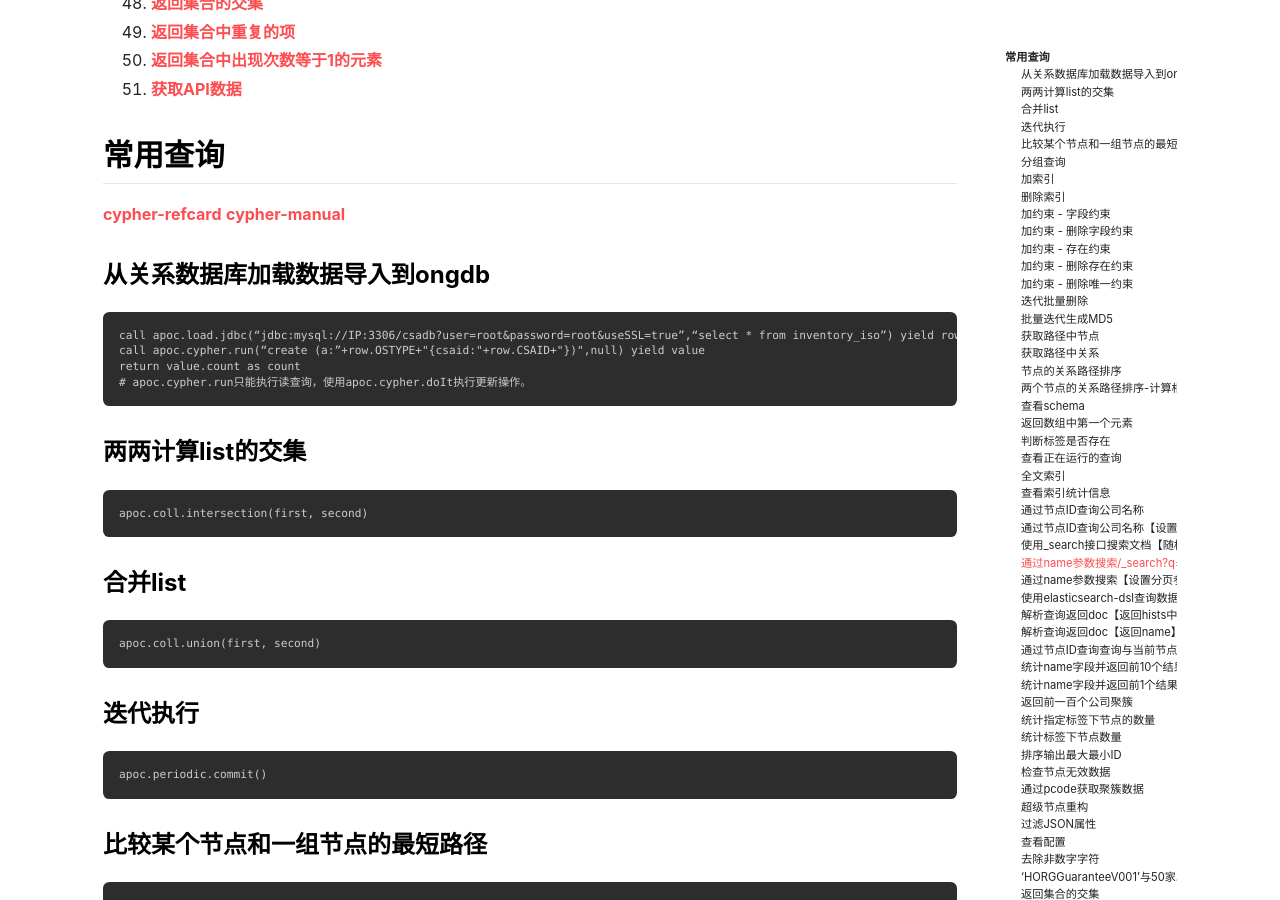
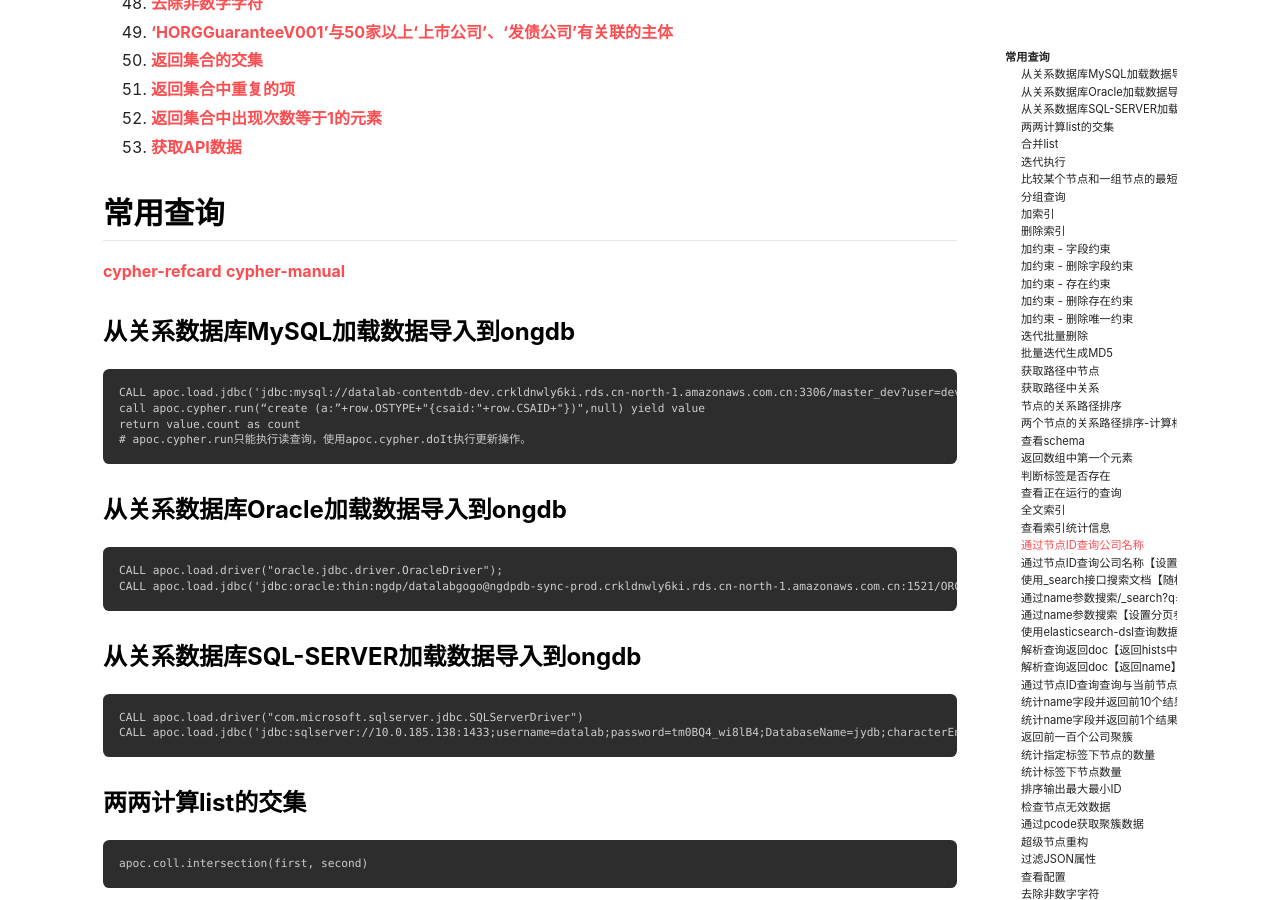
Before and after one commit to crazyyanchao/blog, a Jekyll site: the page built from _posts/2020-06-16-常用CYPHER查询（一）.md, in a window 1280 px wide and 900 px high, scrolled down 1731 px. Built offline with Jekyll 4.4.1, drawn with Linux system fonts in a browser that asks for light colours; nearby versions of some CDN libraries; comment, search, counter and statistics services are not loaded; some of the changed text lies outside the part shown.

Commit message:
CQL运行脚本

````diff
--- a/_posts/2020-06-16-常用CYPHER查询（一）.md
+++ b/_posts/2020-06-16-常用CYPHER查询（一）.md
@@ -14,13 +14,25 @@ Here's the table of contents:
 ## 常用查询
 [cypher-refcard](https://neo4j.com/docs/cypher-refcard/3.5/)
 [cypher-manual](https://neo4j.com/docs/cypher-manual/3.5/)
-### 从关系数据库加载数据导入到ongdb
+### 从关系数据库MySQL加载数据导入到ongdb
 ```
-call apoc.load.jdbc(“jdbc:mysql://IP:3306/csadb?user=root&password=root&useSSL=true”,“select * from inventory_iso”) yield row
+CALL apoc.load.jdbc('jdbc:mysql://datalab-contentdb-dev.crkldnwly6ki.rds.cn-north-1.amazonaws.com.cn:3306/master_dev?user=dev&password=datalabgogo&useUnicode=true&characterEncoding=utf8&serverTimezone=UTC', 'SELECT * FROM MSTR_ORG_PRE_0 LIMIT 10')
 call apoc.cypher.run(“create (a:”+row.OSTYPE+"{csaid:"+row.CSAID+"})",null) yield value
 return value.count as count
 # apoc.cypher.run只能执行读查询，使用apoc.cypher.doIt执行更新操作。
 ```
+### 从关系数据库Oracle加载数据导入到ongdb
+```
+CALL apoc.load.driver("oracle.jdbc.driver.OracleDriver");
+CALL apoc.load.jdbc('jdbc:oracle:thin:ngdp/datalabgogo@ngdpdb-sync-prod.crkldnwly6ki.rds.cn-north-1.amazonaws.com.cn:1521/ORCL', 'SELECT * FROM (SELECT rownum rm, a.* FROM ( SELECT * FROM ODSWIND2.ASHAREDIRECTOR ) a WHERE rownum <= 10 ) b WHERE b.rm > 0')
+```
+
+### 从关系数据库SQL-SERVER加载数据导入到ongdb
+```
+CALL apoc.load.driver("com.microsoft.sqlserver.jdbc.SQLServerDriver")
+CALL apoc.load.jdbc('jdbc:sqlserver://10.0.185.138:1433;username=datalab;password=tm0BQ4_wi8lB4;DatabaseName=jydb;characterEncoding=utf-8','SELECT TOP 10 * FROM Bond_Default')
+```
+
 ### 两两计算list的交集
 ```
 apoc.coll.intersection(first, second)
````
